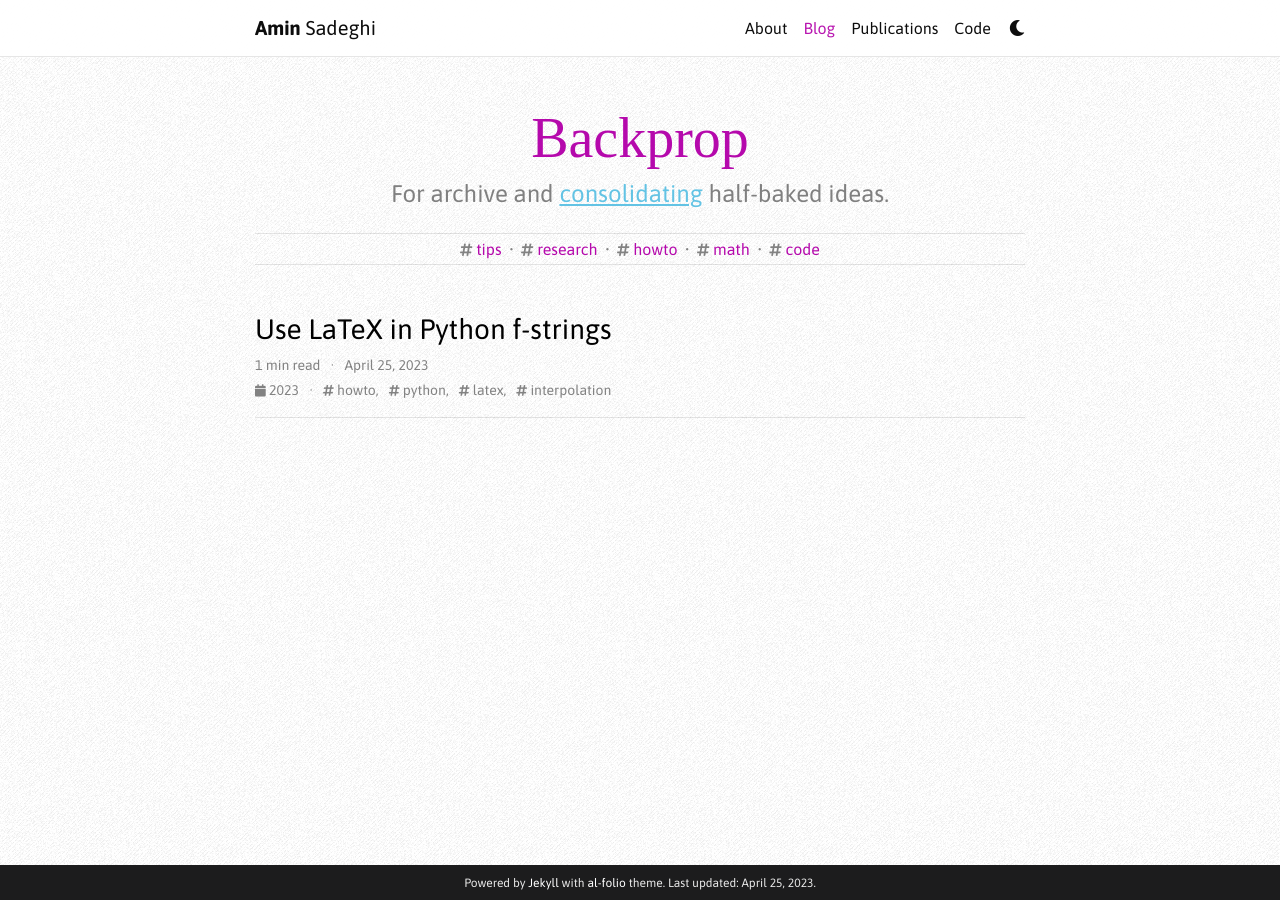
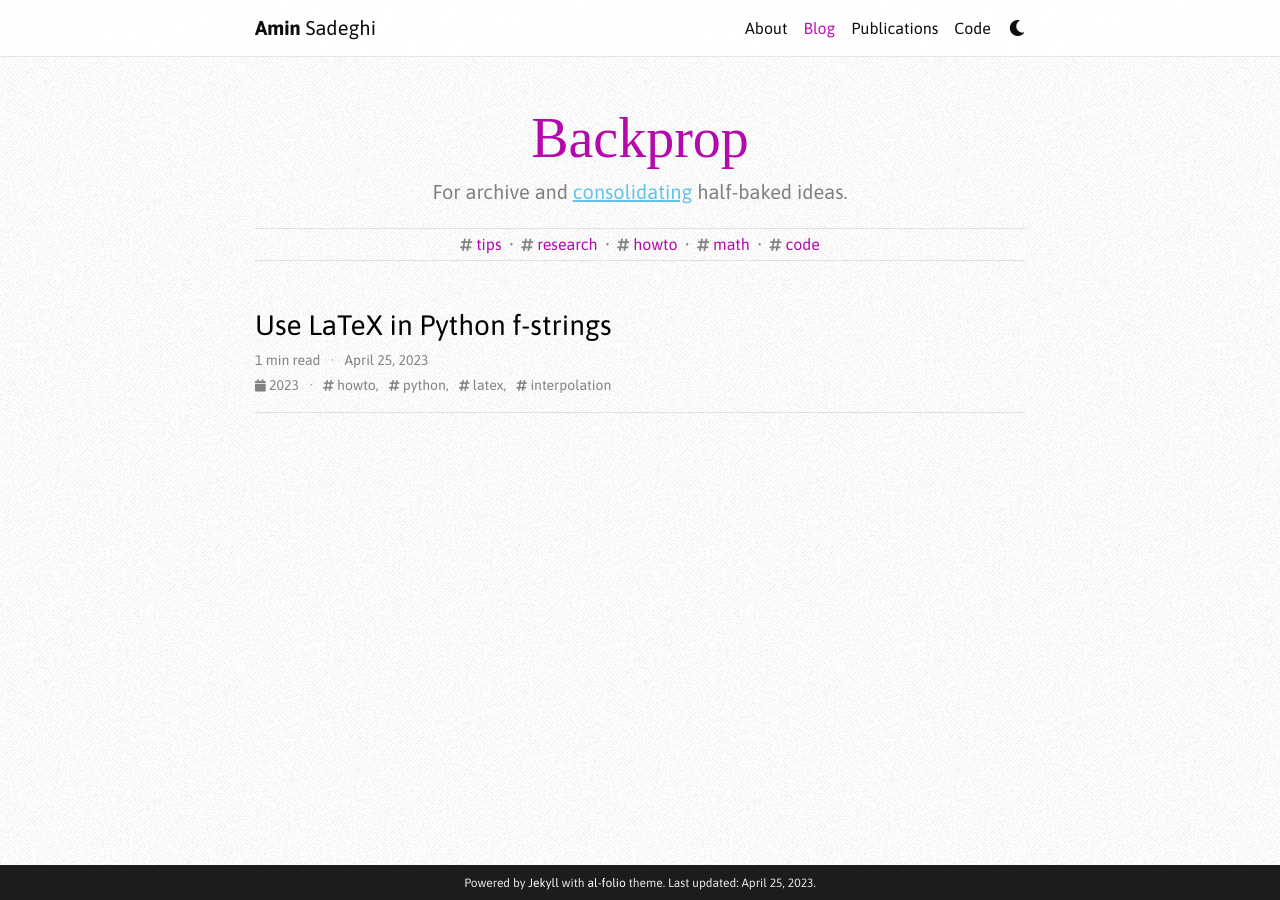
Before and after one commit to ma-sadeghi/ma-sadeghi.github.io, a Jekyll site: the page built from blog/index.html, in a window 1280 px wide. Built offline with Jekyll 4.4.1, drawn with Linux system fonts in a browser that asks for light colours; some web fonts are replaced; the list of posts is cut into pages by our own code; comment, search, counter and statistics services are not loaded; a style sheet for code colours, icons or effects is not loaded.

Commit message:
Update spacings and font sizes

```diff
--- a/_config.yml
+++ b/_config.yml
@@ -120,7 +120,7 @@ bing_site_verification:  # out your bing-site-verification ID (Bing Webmaster)
 
 blog_name: Backprop # blog_name will be displayed in your blog page
 blog_nav_title: blog # your blog must have a title for it to be displayed in the nav bar
-blog_description: For archive and <a href="http://www.paulgraham.com/words.html">consolidating</a> half-baked ideas.
+blog_description: <div id="blog_desc">For archive and <a href="http://www.paulgraham.com/words.html">consolidating</a> half-baked ideas.</div>
 permalink: /blog/:year/:title/
 
 # Pagination
--- a/_sass/_base.scss
+++ b/_sass/_base.scss
@@ -882,7 +882,7 @@ code, code span, pre code span {
 }
 
 h2 {
-  font-size: 1.75rem;
+  font-size: 1.5rem;
 }
 
 .post .header-bar {
@@ -891,7 +891,8 @@ h2 {
     font-size: 3.5rem;
     text-align: center;  // To override the dir="auto" text-align: initial;
   };
-  h2 {
+  h2 div#blog_desc{
+    font-size: 1.25rem;
     text-align: center;  // To override the dir="auto" text-align: initial;
     color: gray;
     a {
@@ -1048,8 +1049,11 @@ header.post-header > figure > picture > img {
   margin-right: 20px;
 }
 
-table.table th {
-  padding-left: 0;
+table.table {
+  margin-bottom: 0.25rem;
+  th {
+    padding-left: 0;
+  }
 }
 
 span#former {
@@ -1057,6 +1061,6 @@ span#former {
 }
 
 hr {
-  margin-top: 0.25rem;
-  margin-bottom: 0.5rem;
+  margin-top: 1rem;
+  margin-bottom: 0.8rem;
 }
```
